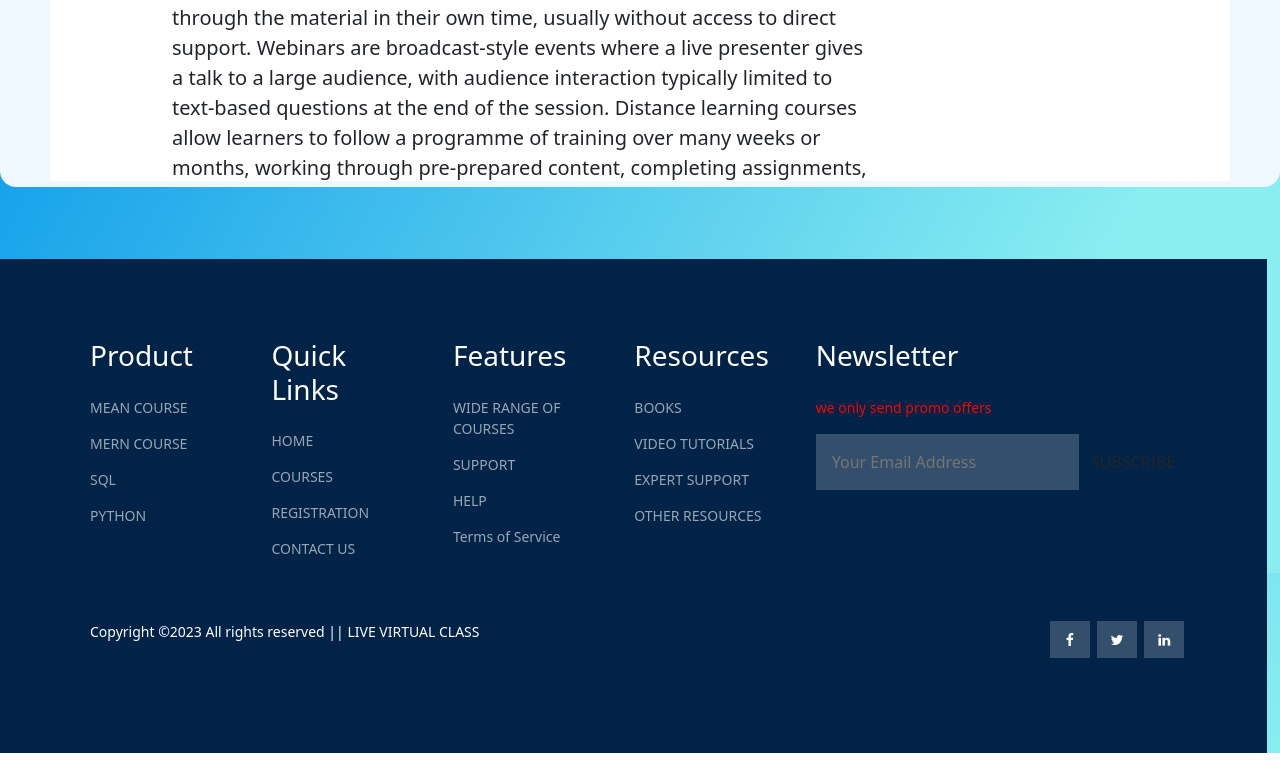
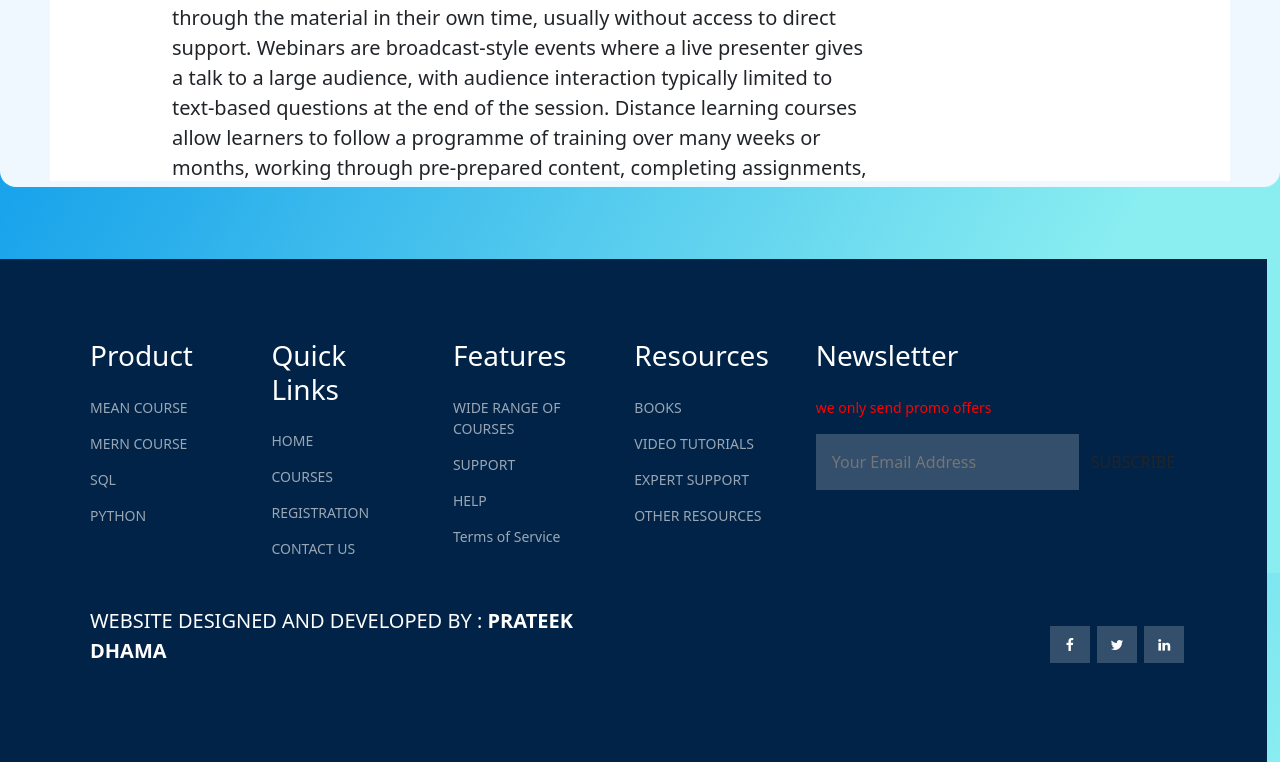
Before and after one commit to prateekdhama1/training, a plain HTML site: page index.html in a window 1280 px wide. Shown: the part 1027-1789 px from the top of the page. Drawn offline with nearby package versions, Linux system fonts and the light colour scheme.

Commit message:
Add files via upload

```diff
--- a/index.html
+++ b/index.html
@@ -6,7 +6,6 @@
     <meta name="viewport" content="width=device-width, initial-scale=1.0">
     <title>LIVE VIRTUAL CLASS</title>
     <link rel="stylesheet" href="/style.css">
-    <script src="https://cdn.jsdelivr.net/npm/bootstrap@5.2.3/dist/js/bootstrap.min.js" integrity="sha384-cuYeSxntonz0PPNlHhBs68uyIAVpIIOZZ5JqeqvYYIcEL727kskC66kF92t6Xl2V" crossorigin="anonymous"></script>
     <link rel="stylesheet" href="https://cdn.jsdelivr.net/npm/bootstrap@5.2.3/dist/css/bootstrap.min.css" integrity="sha384-rbsA2VBKQhggwzxH7pPCaAqO46MgnOM80zW1RWuH61DGLwZJEdK2Kadq2F9CUG65" crossorigin="anonymous">
     <script src="/script.js"></script>
 </head>
@@ -172,7 +171,8 @@
             </div>
             <div class="flex">
                 <section class="flex-content padding_1x">
-                <p>Copyright ©2023 All rights reserved || LIVE VIRTUAL CLASS</p>
+                <p style="font-size: 20px;">WEBSITE DESIGNED AND DEVELOPED BY : <b>PRATEEK DHAMA</b> </p>
+
                 </section>
                 <section class="flex-content padding_1x">
                 <a href="#"><i class="fa fa-facebook"></i></a>
@@ -182,105 +182,9 @@
                 </section>
             </div>
         </footer>
-            <!-- <iframe style="width: 100%; height: 40vh" style="border: 1px solid red; border-radius: 2rem;"
-                src="footer.html"></iframe> -->
-                <!-- <footer class="footer-sec">
-                    <div class="main">
 
 
-                      <div class="logo row">
-                        <div class="footer-header">
-                          <img src="https://i.postimg.cc/tgk8X2w7/manik-low-resolution-logo-white-on-transparent-background.png" class="manik" alt="">
-                        </div>
-                        <div class="logo-des">
-                          <p>There are many variations of passages of Lorem Ipsum available, but the majority have suffered alteration in some form, by injected humour.</p>
-
-                          <a href="#" class="btn-know">Know More</a>
-                        </div>
-
-
-                      </div>
-
-
-
-                      <div class="office row">
-                        <div class="footer-header">
-                          <h3>Office</h3>
-                        </div>
-                        <div class="office-des">
-                          <p>here are <br> many variations of passages<br>of Lorem Ipsum<br>available</p>
-
-                         <a href="#">manikmaity.haker2003@gmail.com</a>
-
-                          <p class = "num">+91-9999999999</p>
-                        </div>
-                      </div>
-
-
-                      <div class="link row">
-                        <div class="footer-header">
-                          <h3>Links</h3>
-                        </div>
-
-                        <div class="link-des">
-                          <a href="#" class="footer-links">Home</a>
-                          <a href="#" class="footer-links">About</a>
-                          <a href="#" class="footer-links">Services</a>
-                          <a href="#" class="footer-links">Galary</a>
-                          <a href="#" class="footer-links">Contact</a>
-                        </div>
-
-                      </div>
-
-
-                      <div class="newsletter row">
-                        <div class="footer-header">
-                          <h3>Newsletter</h3>
-                        </div>
-                        <div class="newsletter-des">
-                          <div class="subcribe"><i class="sub-icon ri-mail-check-fill"></i>
-                            <input type="mail" placeholder = "Enter Email ID" required>
-                            <i class="sub-icon ri-arrow-right-line"></i>
-                          </div>
-                          <div class="icons">
-                            <a href="#"><i class="social-icon ri-facebook-fill"></i></a>
-                            <a href="#"><i class="social-icon ri-instagram-line"></i></a>
-                            <a href="#"><i class="social-icon ri-linkedin-fill"></i></a>
-                            <a href="#"><i class="social-icon ri-github-line"></i></a>
-
-                          </div>
-                        </div>
-                      </div>
-
-
-                    </div>
-                    <div class="copyright">
-                    <hr>
-
-                    <p>© Copyright 2022 Manik Maity.</p>
-                    </div>
-                  </footer>
-        </footer> -->
-
-
-
-        <!-- <nav>
-            <div class="navbar" >
-
-
-                <ul  style="display: flex;justify-content: space-around; padding-top: 10px;">
-                    <li > <a href="home.html" target="form1" class="btn btn-light">HOME</a></li>
-                    <li > <a href="courses.html" target="form1" class="btn btn-light">ALL COURSES</a></li>
-                    <li > <a href="registration.html" target="form1" class="btn btn-light">REGISTRATION</a></li>
-                    <li > <a href="contact.html"target="form1" class="btn btn-light">CONTACT US</a></li>
-                    <li > <a href="photo.html"target="form1" class="btn btn-light">PHOTO GALLERY</a></li>
-                    <li > <a href="video.html"target="form1" class="btn btn-light">VIDEO GALLERY</a></li>
-                    <li > <a href="blog.html"target="form1" class="btn btn-light">BLOG</a></li>
-                </ul>
-
-            </div>
-        </nav> -->
-
+        <script src="https://cdn.jsdelivr.net/npm/bootstrap@5.2.3/dist/js/bootstrap.min.js" integrity="sha384-cuYeSxntonz0PPNlHhBs68uyIAVpIIOZZ5JqeqvYYIcEL727kskC66kF92t6Xl2V" crossorigin="anonymous"></script>
 
 </body>
 </html>
```
